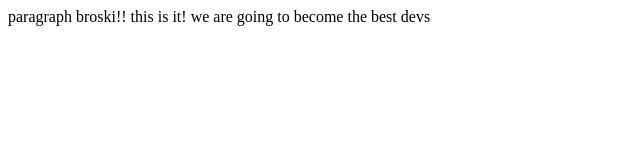
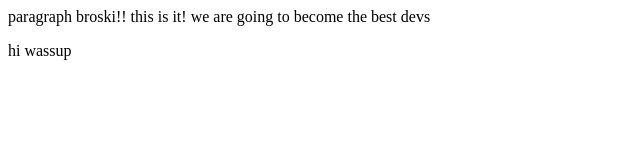
Before and after one commit to ATG0P/LearningGit, a plain HTML site: page index.html in a window 1280 px wide. Shown: the full height of the page, 0-640 px from the left. Drawn offline with Linux system fonts and the light colour scheme.

Commit message:
added a new line in index[dot]html

```diff
--- a/index.html
+++ b/index.html
@@ -1 +1,2 @@
 <p>paragraph broski!! this is it! we are going to become the best devs</p>
+<p>hi wassup</p>
```
